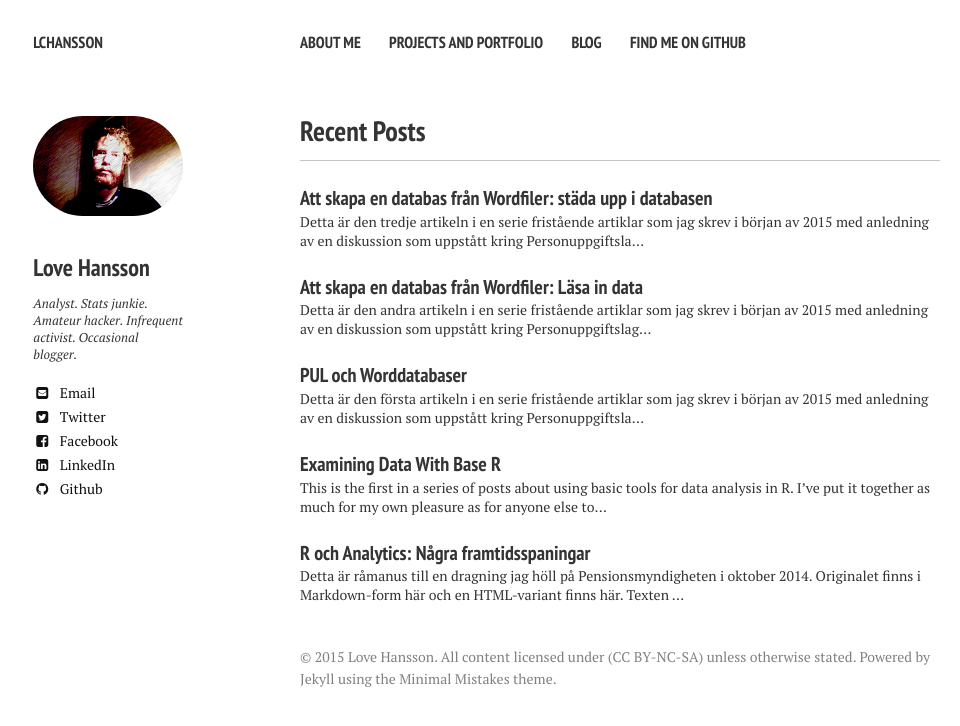
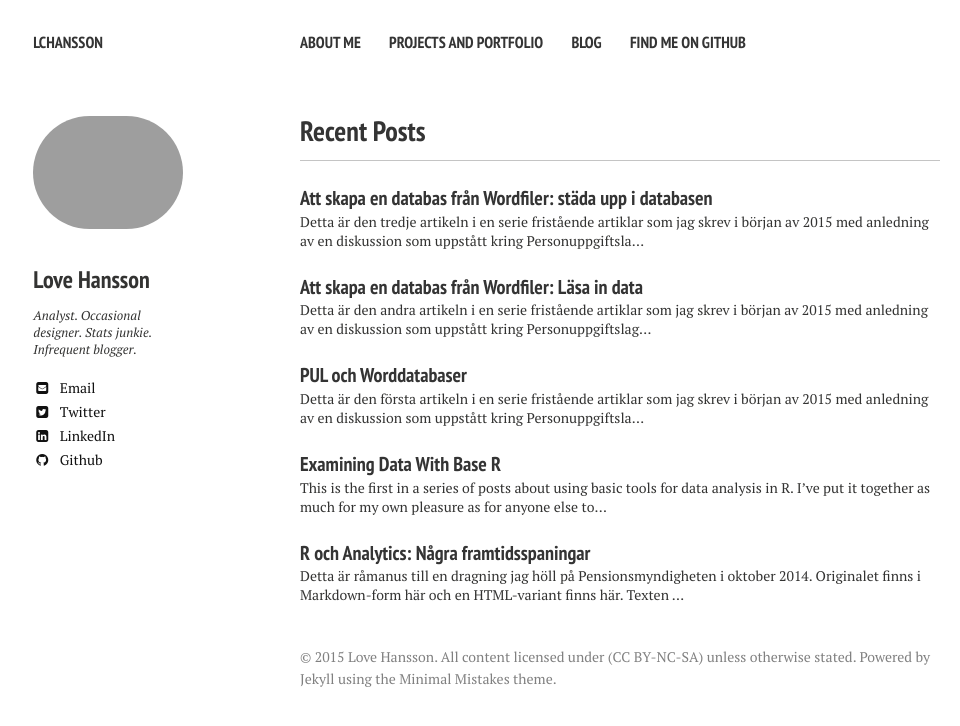
Before and after one commit to LCHansson/LCHansson.github.io, a Jekyll site: the page built from index.md, in a window 1280 px wide. Shown: the top 726 px of the page, without its empty margins (20-980 px from the left). Built offline with Jekyll 4.4.1, drawn with Linux system fonts in a browser that asks for light colours; nearby versions of some CDN libraries.

Commit message:
New bio!

```diff
--- a/_data/authors.yml
+++ b/_data/authors.yml
@@ -2,12 +2,12 @@
 
 LCHansson:
   name: Love Hansson
-  avatar: lchansson.jpg
-  bio: "Analyst. Stats junkie. Amateur hacker. Infrequent activist. Occasional blogger."
+  avatar: lchansson_neue_small.png
+  bio: "Analyst. Occasional designer. Stats junkie. Infrequent blogger."
   email: love.hansson@gmail.com
   disqus-shortname:
   twitter: LCHansson
-  facebook: love.hansson
+  facebook: #love.hansson
   github: LCHansson
-  stackexchange: LCHansson
+  stackexchange: #LCHansson
   linkedin: lovehansson
```
